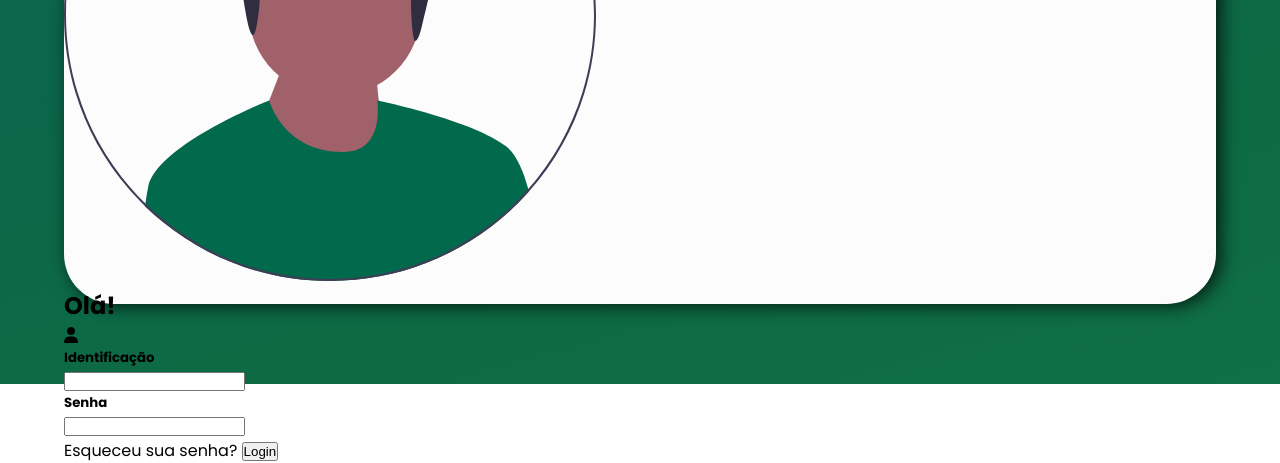
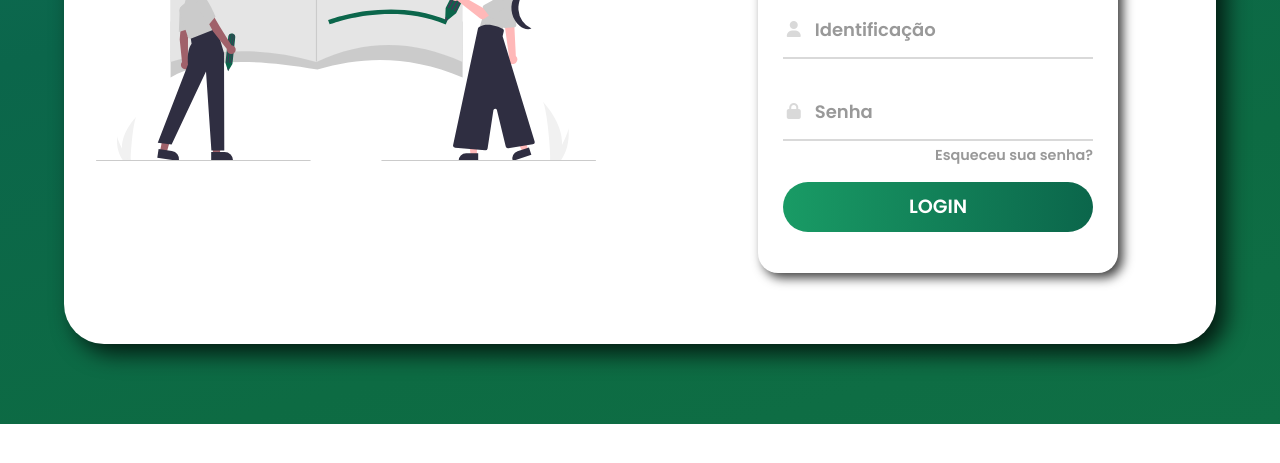
Before and after one commit to fakersl/RemakeColegioComercial, a plain HTML site: page index.html in a window 1280 px wide. Shown: the part 416-879 px from the top of the page. After the commit the page ends 840 px from the top, so only its background shows below. Drawn offline with Linux system fonts and the light colour scheme.

Commit message:
Login Page almost finished

```diff
--- a/index.html
+++ b/index.html
@@ -1,52 +1,52 @@
 <!DOCTYPE html>
-<html lang="pt-br">
+<html>
 <head>
-    <link rel="stylesheet" href="style/style-index.css">
-    <meta charset="UTF-8">
-    <meta http-equiv="X-UA-Compatible" content="IE=edge">
-    <meta name="viewport" content="width=device-width, initial-scale=1.0">
-    <!--Font Awesome Icons-->
-    <script src="https://kit.fontawesome.com/a81368914c.js" crossorigin="anonymous"></script>
-    <!--Google Fonts link-->
-    <link rel="preconnect" href="https://fonts.googleapis.com">
-<link rel="preconnect" href="https://fonts.gstatic.com" crossorigin>
-<link href="https://fonts.googleapis.com/css2?family=Poppins:wght@100;200;300;400;500;600;700;800;900&display=swap" rel="stylesheet">
-
     <title>Colégio Comercial de Caçapava - Painel de Login</title>
+	<link rel="stylesheet" type="text/css" href="./style/style-index.css">
+	<link href="https://fonts.googleapis.com/css?family=Poppins:600&display=swap" rel="stylesheet">
+	<script src="https://kit.fontawesome.com/a81368914c.js"></script>
+	<meta name="viewport" content="width=device-width, initial-scale=1">
 </head>
 <body>
-    <main><!--Parte verde-->
-        <section><!--Parte branca-->
-            <div id="main-bg">
-                <div class="title">
-                    <h1 id="title">Colégio Comercial de Caçapava</h1>
-                    <p>Seja bem-vindo(a) de volta!</p>
+
+	<main id="main">
+        <div class="container">
+            <div class="title-container">
+                <h1>Colégio Comercial de Caçapava</h1>
+            </div><!--title-->
+            <div class="container-content">
+            <div class="img">
+                <img src="./imgs/notebook.svg">
             </div>
-                <div class="login-container">
+            <div class="login-content">
                 <form action="index.html">
-                        <img src="./imgs/profile_pic.svg" alt="profile pic">
-                        <h2>Olá!</h2>
-                        <div class="input-div">
+                    <img src="./imgs/profile_pic.svg">
+                    <h2 class="title">Olá!</h2>
+                       <div class="input-div one">
                           <div class="i">
                                   <i class="fas fa-user"></i>
                           </div>
-                            <div class="user-id">
+                          <div class="div">
                                   <h5>Identificação</h5>
-                                <input type="text" name="" id="user-id-input">
+                                  <input type="tel" class="input">
                           </div>
-                            <div class="user-pw">
+                       </div>
+                       <div class="input-div pass">
+                          <div class="i">
+                               <i class="fas fa-lock"></i>
+                          </div>
+                          <div class="div">
                                <h5>Senha</h5>
-                                <input type="password" name="" id="user-pw-input">
+                               <input type="password" class="input">
                        </div>
                     </div>
                     <a href="#">Esqueceu sua senha?</a>
-                        <input type="submit" value="Login" class="btn">
-
-                    </form>
-                </div><!--login-container-->
-
+                    <input type="submit" class="btn" value="Login">
+                </form><!--form-->
+            </div><!--login-content-->
             </div>
-        </section>
+        </div><!--container-->
     </main>
+    <script type="text/javascript" src="./js/main.js"></script>
 </body>
 </html>
--- /dev/null
+++ b/js/main.js
@@ -0,0 +1,14 @@
+const inputs = document.querySelectorAll(".input");
+function addcl(){
+	let parent = this.parentNode.parentNode;
+	parent.classList.add("focus");
+}
+function remcl(){
+    let parent = this.parentNode.parentNode;
+	if(this.value == ""){
+	parent.classList.remove("focus");
+}}
+inputs.forEach(input => {
+	input.addEventListener("focus", addcl);
+	input.addEventListener("blur", remcl);
+});
--- a/style/style-index.css
+++ b/style/style-index.css
@@ -1,51 +1,241 @@
 *{
 	padding: 0;
 	margin: 0;
-    outline: 0;
 	box-sizing: border-box;
 }
-html>body{
-    font-family: 'Poppins', Arial, Helvetica, sans-serif;
-}
-body>main{
-    /*BACKGROUND-GRADIENT*/
+body{
+    font-family: 'Poppins', sans-serif;
+    overflow: hidden;
+    /*gradient bg*/
     background: rgb(17,111,90);
-background: -moz-linear-gradient(164deg, rgba(17,111,90,1) 0%, rgba(11,102,75,1) 40%, rgba(13,107,67,1) 75%, rgba(15,111,69,1) 100%);
-background: -webkit-linear-gradient(164deg, rgba(17,111,90,1) 0%, rgba(11,102,75,1) 40%, rgba(13,107,67,1) 75%, rgba(15,111,69,1) 100%);
 background: linear-gradient(164deg, rgba(17,111,90,1) 0%, rgba(11,102,75,1) 40%, rgba(13,107,67,1) 75%, rgba(15,111,69,1) 100%);
 filter: progid:DXImageTransform.Microsoft.gradient(startColorstr="#116f5a",endColorstr="#0f6f45",GradientType=1);
-    /*BACKGROUND-GRADIENT END*/
+}
+main{
+    margin-top: 5vh;
+    width: 100vw;
     height: 100vh;
-    width: 100%;
+}
+main>div.title{
+    color: #333;
+}
+.container{
+    width: 90vw;
+    height: 90vh;
+    margin: 0vh 5vw 5vh 5vw;
+    background-color: white;
+    border-radius: 40px;
+    padding-top: 15px;
+    box-shadow: 10px 10px 22px 0px rgba(0,0,0,0.75);
+}
+.container>.title-container>h1{
+    text-align: center;
+    font-size: 2.9rem;
+}
+.container-content{
+    width: 90vw;
+    height: calc(90vh - 48px);
+    display: grid;
+    grid-template-columns: repeat(2, 1fr);
+    grid-gap: 7rem;
+    padding: 0 2rem 48px 2rem;
+}
+.img{
+	display: flex;
+	justify-content: flex-end;
+	align-items: center;
+}
+.login-content{
+    margin: 10px 0;
+	display: flex;
+	justify-content: center;
+	align-items: center;
+	text-align: center;
+}
+.img img{
+	width: 500px;
+}
+form{
+	width: 360px;
+    border-radius: 20px;
+    box-shadow: 5px 5px 11px 0px rgba(0,0,0,0.75);
+    padding: 25px;
+}
+.login-content img{
+    height: 100px;
+}
+.login-content img:hover{
 
+    transition: .3s;
+}
+.login-content h2{
+	margin: 15px 0;
+	color: #333;
+	text-transform: uppercase;
+	font-size: 2.9rem;
+}
+.login-content .input-div{
+	position: relative;
+    display: grid;
+    grid-template-columns: 7% 93%;
+    margin: 25px 0;
+    padding: 5px 0;
+    border-bottom: 2px solid #d9d9d9;
+}
+.login-content .input-div.one{
+	margin-top: 0;
+}
+.i{
+	color: #d9d9d9;
 	display: flex;
 	justify-content: center;
 	align-items: center;
 }
-body>main>section{
-    border-radius: 50px;
-    width: 90%;
-    height: 80%;
-    background-color: rgb(252, 252, 252);
-    /*BOX-SHADOW*/
-    -webkit-box-shadow: 5px 2px 18px 0px rgba(0,0,0,0.75);
--moz-box-shadow: 5px 2px 18px 0px rgba(0,0,0,0.75);
-box-shadow: 5px 2px 18px 0px rgba(0,0,0,0.75);
-    /*BOX-SHADOW END*/
+.i i{
+	transition: .3s;
 }
-div.title{
+.input-div > div{
+    position: relative;
+	height: 45px;
+}
+.input-div > div > h5{
+	position: absolute;
+	left: 10px;
+	top: 50%;
+	transform: translateY(-50%);
+	color: #999;
+	font-size: 18px;
+	transition: .3s;
+}
+.input-div:before, .input-div:after{
+	content: '';
+	position: absolute;
+	bottom: -2px;
+	width: 0%;
+	height: 2px;
+	background-color: #0b664b;
+	transition: .4s;
+}
+.input-div:before{
+	right: 50%;
+}
+.input-div:after{
+	left: 50%;
+}
+.input-div.focus:before, .input-div.focus:after{
+	width: 50%;
+}
+.input-div.focus > div > h5{
+	top: -5px;
+	font-size: 15px;
+}
+.input-div.focus > .i > i{
+	color: #0b664b;
+}
+.input-div > div > input{
+	position: absolute;
+	left: 0;
+	top: 0;
 	width: 100%;
+	height: 100%;
+	border: none;
+	outline: none;
+	background: none;
+	padding: 0.5rem 0.7rem;
+	font-size: 1.2rem;
+	color: #555;
+	font-family: 'poppins', sans-serif;
 }
-#title{
-    text-align: center;
-    margin-top: 1%;
-    font-size: 200%;
+.input-div.pass{
+	margin-bottom: 4px;
 }
-div.title>p{
-    text-align: center;
+a{
+	display: block;
+	text-align: right;
+	text-decoration: none;
+	color: #999;
+	font-size: 0.9rem;
+	transition: .3s;
 }
-a{/*todos <a>*/
-    text-decoration: none;
-    color: black;
+a:hover{
+	color: #0b664b;
+}
+.btn{
+	display: block;
+	width: 100%;
+	height: 50px;
+	border-radius: 25px;
+	outline: none;
+	border: none;
+	background-image: linear-gradient(to right, #199b65, #0b664b, #168658);
+	background-size: 200%;
+	font-size: 1.2rem;
+	color: #fff;
+	font-family: 'Poppins', sans-serif;
+	text-transform: uppercase;
+	margin: 1rem 0;
 	cursor: pointer;
+	transition: .5s;
 }
+.btn:hover{
+	background-position: right;
+}
+@media screen and (max-width: 1335px){
+    .title-container>h1{
+        font-size: 2.2rem
+    }
+    .container-content{
+		grid-gap: 6rem;
+	}
+}
+@media screen and (max-width: 1150px){
+    .title-container>h1{
+        font-size: 1.8em;
+    }
+    h2.title{
+        font-size: 2.5rem;
+        margin: 12px 0;
+    }
+    .img img{
+        width: 450px;
+    }
+}
+@media screen and (max-width: 1080px){
+    .container-content{
+		grid-template-columns: 1fr;
+	}
+    .container>.title-container>h1{
+        font-size: 1.8em;
+    }
+    .container>.title-container{
+        margin-top: 15px;
+    }
+	.login-content{
+		justify-content: center;
+	}
+	.container-content{
+		grid-gap: 5rem;
+	}
+    .img{
+        display: none;
+    }
+}
+
+@media screen and (max-width: 1000px){
+    .title-container>h1{
+        font-size: 1.2em;
+    }
+
+	form{
+		width: 290px;
+	}
+
+	.login-content h2{
+        font-size: 2.2rem;
+        margin: 8px 0;
+	}
+
+	.img img{
+		width: 380px;
+	}
+}
```
Also changed, not shown: imgs/logopainelaluno.png (added). Lines whose indentation alone changed are shown as unchanged.
